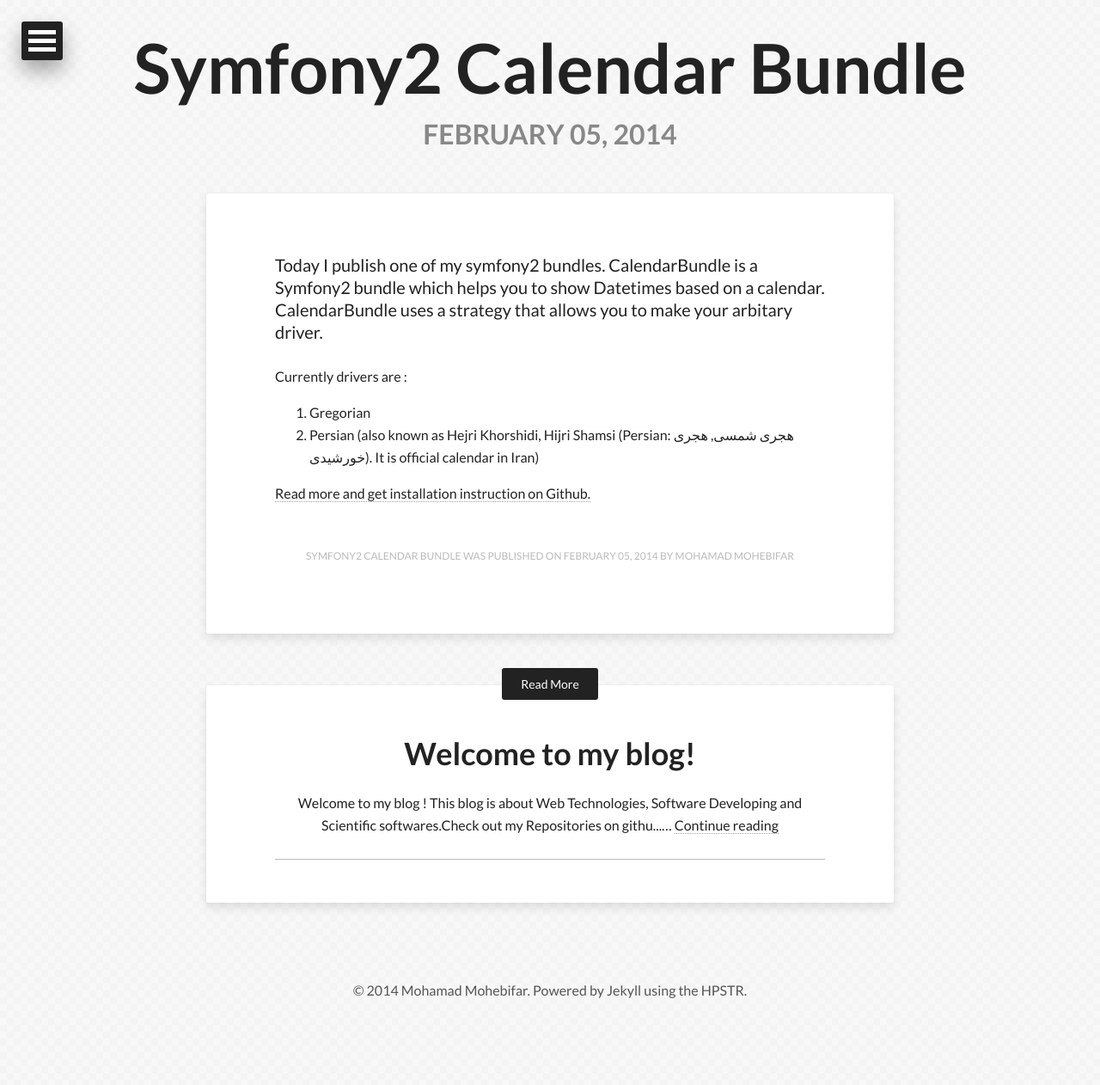
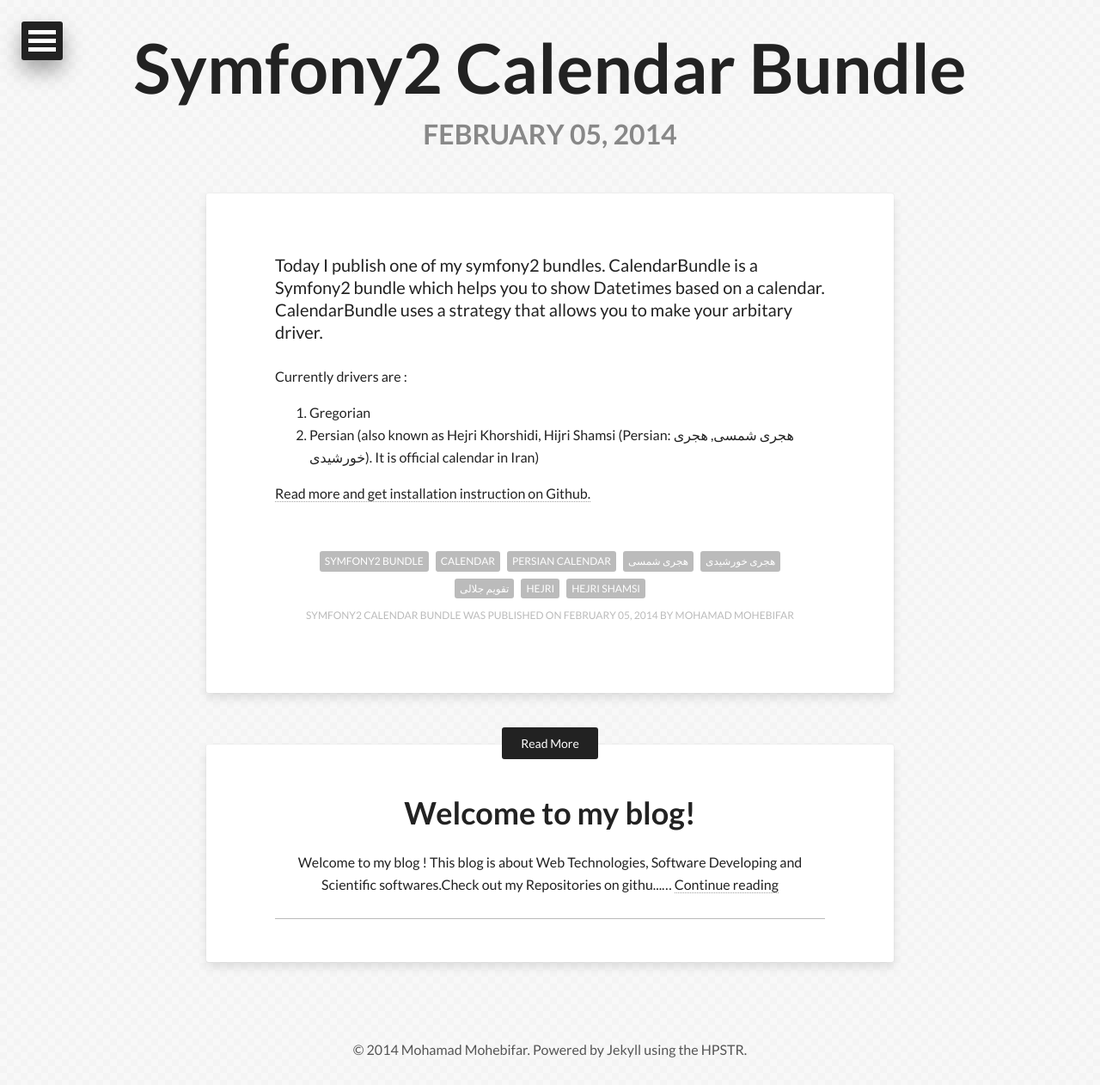
Before and after one commit to mohebifar/mohebifar.ir, a Jekyll site: the page built from _posts/2014-02-14-calendar-bundle.markdown, in a window 1280 px wide. Shown: the whole page at 86% size. Built offline with Jekyll 4.4.1, drawn with Linux system fonts in a browser that asks for light colours; nearby versions of some CDN libraries; before the commit the page ends 1193 px from its top, so only the background shows below that.

Commit message:
update tags

```diff
--- a/_posts/2014-02-14-calendar-bundle.markdown
+++ b/_posts/2014-02-14-calendar-bundle.markdown
@@ -2,6 +2,7 @@
 layout: post
 title:  "Symfony2 Calendar Bundle"
 date:   2014-02-04 22:12:13
+tags: [Symfony2 bundle, Calendar, Persian calendar, هجری شمسی, هجری خورشیدی, تقویم جلالی, Hejri, Hejri shamsi]
 categories: News
 ---
 Today I publish one of my symfony2 bundles.
```
